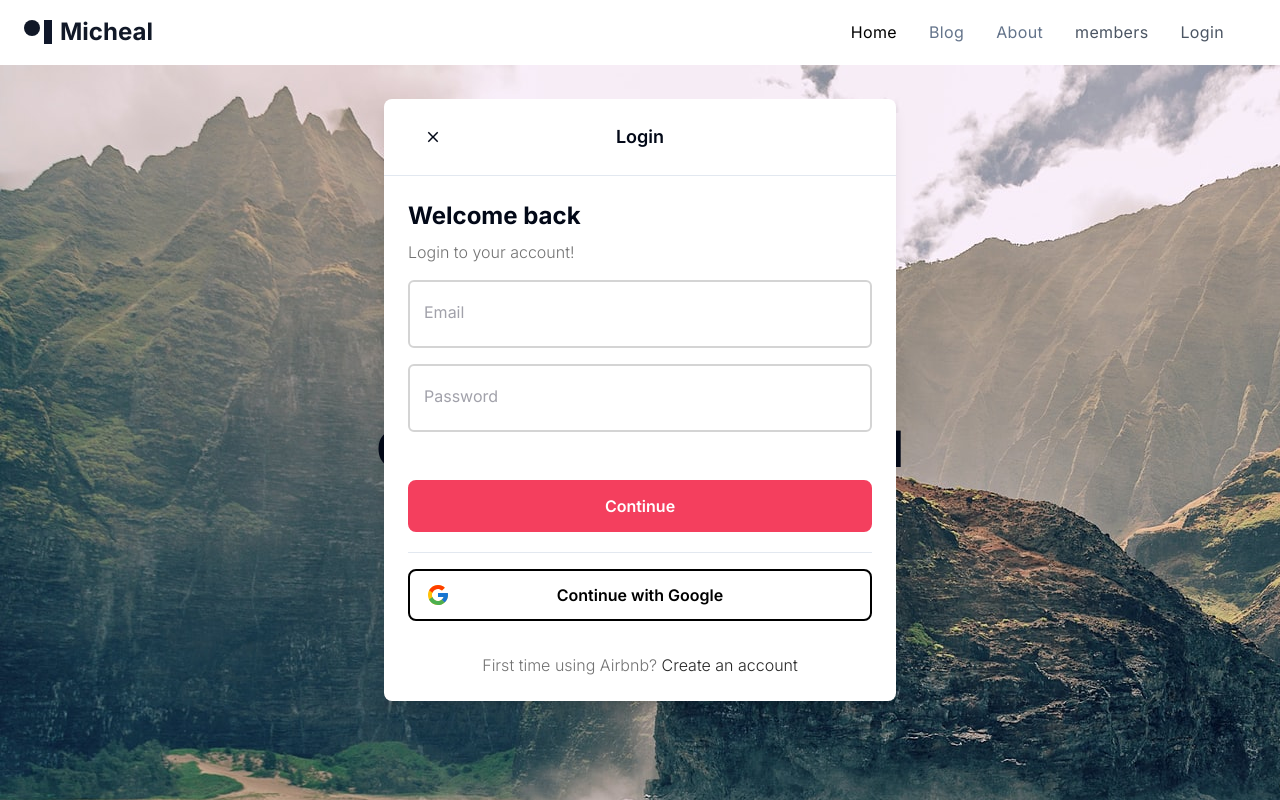
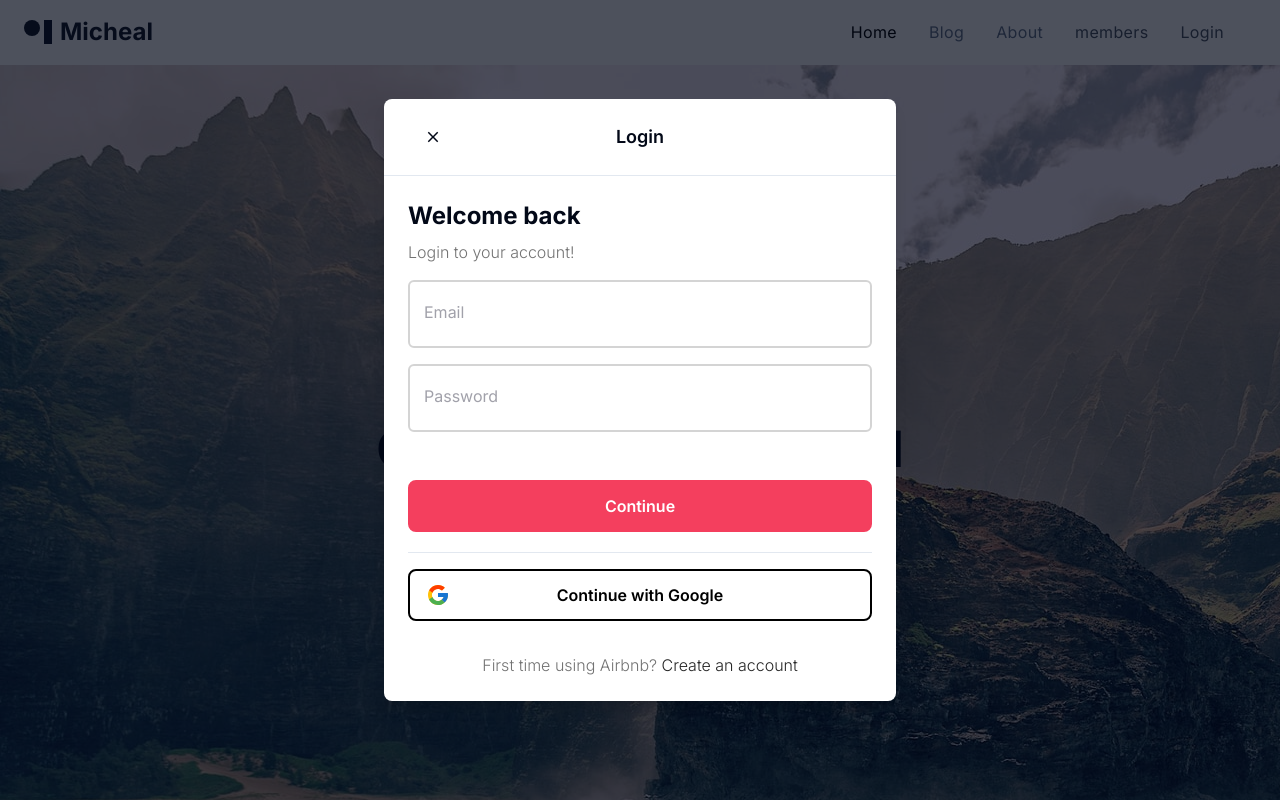
Before and after one commit to ermiaskidane/Donation-app, a Next.js app: page / in a window 1280 px wide. Both pictures are taken after a click on the element "Login". Shown: the top 800 px of the page. Built offline with nearby package versions, Linux system fonts and the light colour scheme.

Commit message:
improve modal opacity

```diff
--- a/components/Modal/LoginModal.tsx
+++ b/components/Modal/LoginModal.tsx
@@ -1,9 +1,9 @@
 "use client"
 
+import { useCallback, useEffect, useState } from "react";
 import { AiFillGithub } from "react-icons/ai";
 // import { signIn } from "next-auth/react";
 import { FcGoogle } from "react-icons/fc";
-import { useCallback, useState } from "react";
 import {
   FieldValues,
   SubmitHandler,
@@ -23,6 +23,12 @@ const LoginModal = () => {
   const loginModal = useLoginModal();
   const registerModal = useRegisterModal();
   const [isLoading, setIsLoading] = useState(false);
+
+  const [shieldModal, setShieldModal] = useState(loginModal.isOpen);
+
+  useEffect(() => {
+    setShieldModal(loginModal.isOpen);
+  }, [loginModal.isOpen]);
 
   const {
     register,
@@ -99,6 +105,8 @@ const onToggle = useCallback(() => {
   )
 
   return (
+    <>
+      {shieldModal ? <div className="fixed left-0 top-0 w-screen h-screen z-40  opacity-70 bg-current" onClick={loginModal.onClose}></div> : <></>}
         <Modal
         disabled={isLoading}
         isOpen={loginModal.isOpen}
@@ -109,6 +117,7 @@ const onToggle = useCallback(() => {
         body={bodyContent}
         footer={footerContent}
       />
+    </>
   )
 }
 
--- a/components/Modal/registerModal.tsx
+++ b/components/Modal/registerModal.tsx
@@ -1,9 +1,9 @@
 'use client';
 
+import { useCallback, useEffect, useState } from "react";
 import { AiFillGithub } from "react-icons/ai";
 // import { signIn } from "next-auth/react";
 import { FcGoogle } from "react-icons/fc";
-import { useCallback, useState } from "react";
 // import { toast } from "react-hot-toast";
 import {
   FieldValues,
@@ -24,6 +24,12 @@ const RegisterModal = () =>{
   const registerModal = useRegisterModal();
   const loginModal = useLoginModal();
   const [isLoading, setIsLoading] = useState(false)
+
+  const [shieldModal, setShieldModal] = useState(registerModal.isOpen);
+
+  useEffect(() => {
+    setShieldModal(registerModal.isOpen);
+  }, [registerModal.isOpen]);
 
   const {
     register,
@@ -114,7 +120,9 @@ const RegisterModal = () =>{
   )
 
   return (
-    <Modal
+    <>
+      {shieldModal ? <div className="fixed left-0 top-0 w-screen h-screen z-40  opacity-70 bg-current" onClick={registerModal.onClose}></div> : <></>}
+      <Modal
       disabled={isLoading}
       isOpen={registerModal.isOpen}
       title="Register"
@@ -124,6 +132,7 @@ const RegisterModal = () =>{
       body={bodyContent}
       footer={footerContent}
     />
+    </>
   );
 }
 
```
Lines whose indentation alone changed are shown as unchanged.
